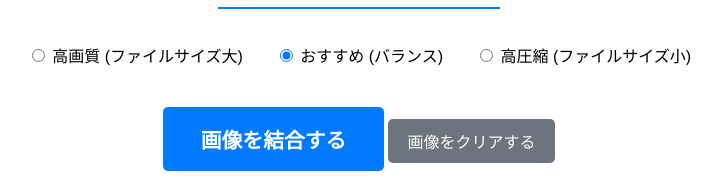
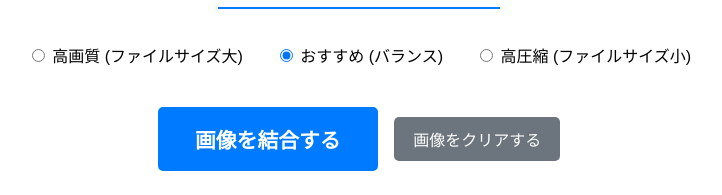
Before and after one commit to masatoooooon/flask-hello-render, a Flask app: page / in a window 1280 px wide. Shown: the part 843-1038 px from the top of the page, without its empty margins (281-1003 px from the left). Run offline with Flask 3, Linux system fonts and the light colour scheme.

Commit message:
Update index.html

```diff
--- a/templates/index.html
+++ b/templates/index.html
@@ -84,9 +84,14 @@
             margin-bottom: 1em;
             display: flex;
             gap: 2em;
+            flex-wrap: wrap;
+            justify-content: center;
         }
         .submit-button-container {
-             text-align: center;
+             display: flex;
+             justify-content: center;
+             align-items: center;
+             gap: 1em;
              margin-top: 1.5em;
         }
         .submit-button {
```
